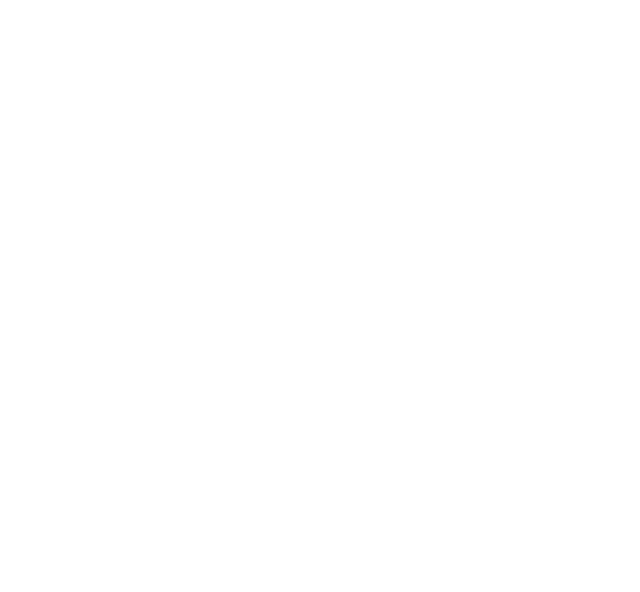
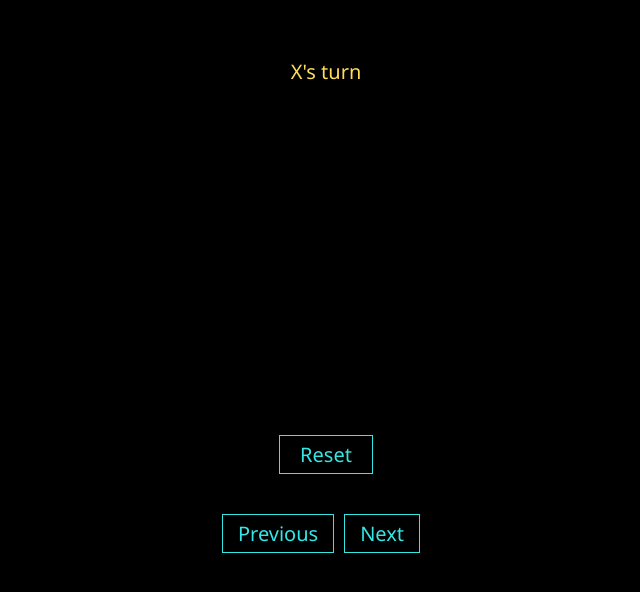
Before and after one commit to rainbyc/Tic-tac-toe-App, a plain HTML site: page index.html in a window 1280 px wide. Shown: the whole page, without its empty margins (314-954 px from the left). Drawn offline with Linux system fonts and the light colour scheme.

Commit message:
add files

```diff
--- a/index.html
+++ b/index.html
@@ -7,6 +7,15 @@
     <link rel="stylesheet" href="styles.css">
 </head>
 <body>
-
+    <div class="container">
+        <div class="turn-indicator">X's turn</div>
+        <div class="board"></div>
+        <button class="resetbtn" onclick="resetGame()">Reset</button>
+        <div class="move-history">
+            <button class="move-btn" onclick="previousMove()" disabled>Previous</button>
+            <button class="move-btn" onclick="nextMove()" disabled>Next</button>
+        </div>
+        </div>
+        <script src="script.js"></script>
 </body>
 </html>
--- a/styles.css
+++ b/styles.css
@@ -0,0 +1,75 @@
+body {
+    display: flex;
+    justify-content: center;
+    align-items: center;
+    background-color: black;
+  }
+.container {
+    margin-top: 50px;
+    display: flex;
+    flex-direction: column;
+    align-items: center;
+  }
+.board {
+    display: grid;
+    grid-template-columns: repeat(3, 100px);
+    grid-template-rows: repeat(3, 100px);
+    gap: 5px;
+}
+.cell {
+    width: 100px;
+    height: 100px;
+    display: flex;
+    justify-content: center;
+    align-items: center;
+    font-size: 36px;
+    border: 2px solid #34e7e4;
+    cursor: pointer;
+}
+.move-history {
+    margin-top: 20px;
+    display: flex;
+}
+.move-btn {
+    margin-right: 10px;
+    cursor: pointer;
+}
+.history-item {
+    margin-right: 10px;
+    cursor: pointer;
+}
+
+.winning-cell {
+    background-color: #0a3d62;
+}
+.resetbtn{
+    color: #34e7e4;
+    font-size: 20px;
+    margin-top: 20px;
+    padding: 5px 20px;
+    font-family: 'Segoe UI', Tahoma, Geneva, Verdana, sans-serif;
+    background: transparent;
+    border: 1px solid #34e7e4;
+    cursor: pointer;
+}
+.resetbtn:hover{
+    box-shadow: 0 0 20px rgb(52, 231, 228);
+}
+.move-btn{
+    color: #34e7e4;
+    font-size: 20px;
+    margin-top: 20px;
+    padding: 5px 15px;
+    font-family: 'Segoe UI', Tahoma, Geneva, Verdana, sans-serif;
+    background: transparent;
+    border: 1px solid #34e7e4
+}
+.move-btn:hover{
+    box-shadow: 0 0 20px rgb(52, 231, 228);
+}
+.turn-indicator{
+    color: #ffdd59;
+    margin-bottom: 20px;
+    font-family: 'Segoe UI', Tahoma, Geneva, Verdana, sans-serif;
+    font-size: 20px;
+}
```
